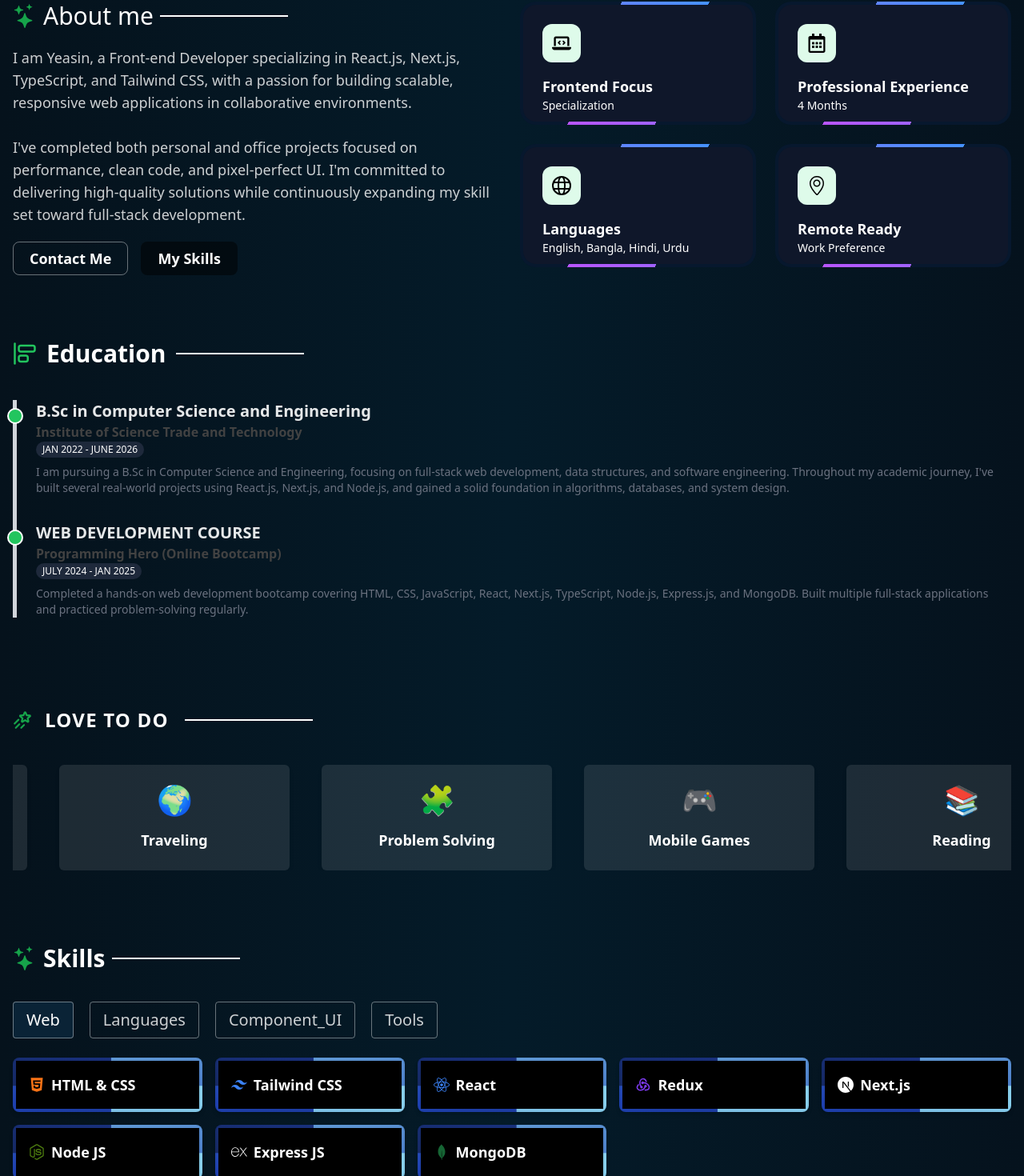
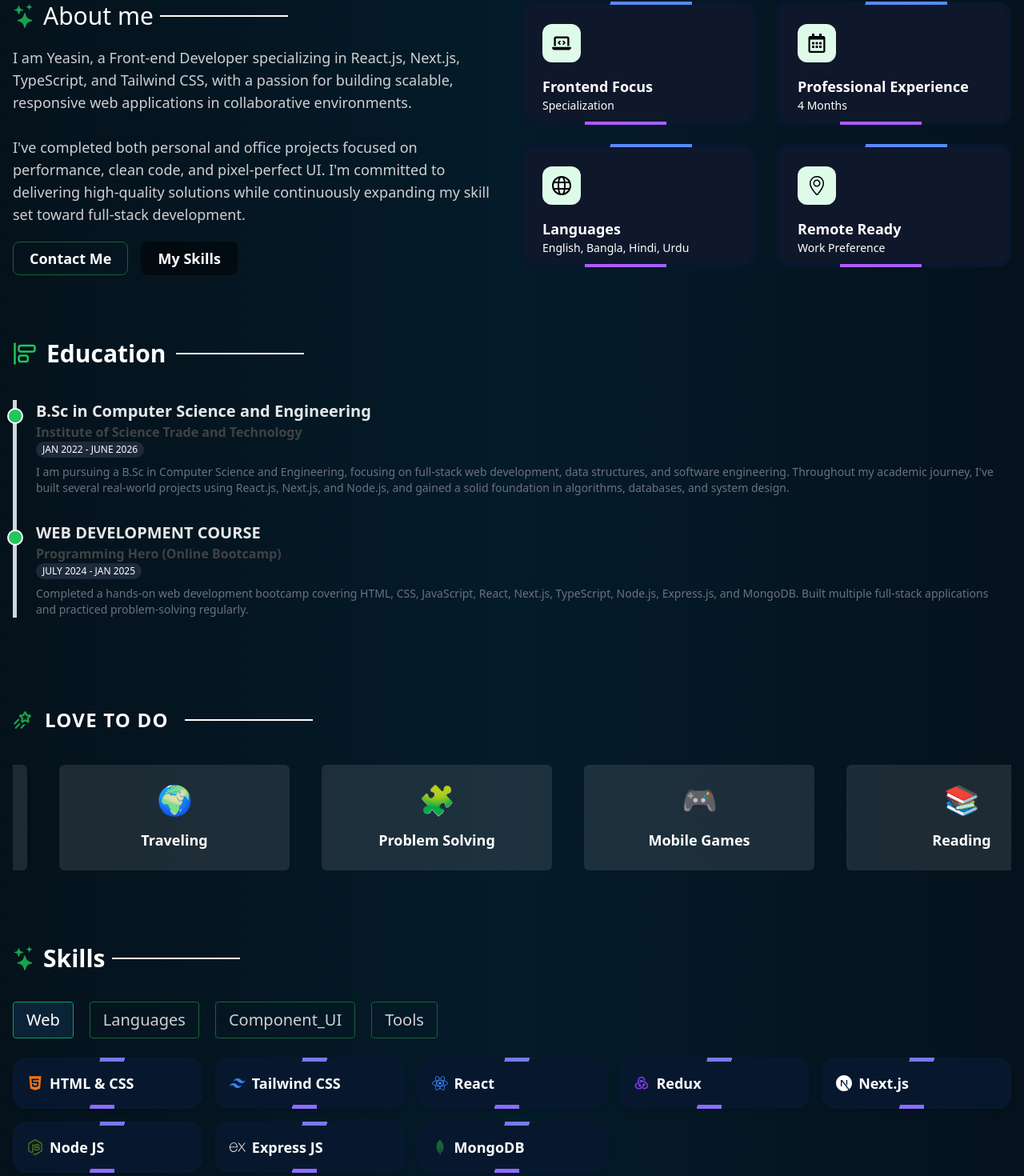
Before and after one commit to mdYeasinIslam/My_Portfolio, a Next.js app: page / in a window 1280 px wide. Shown: the part 798-2268 px from the top of the page at 80% size. Built offline with nearby package versions, Linux system fonts and the light colour scheme.

Commit message:
add animation in skill cards

```diff
--- a/src/SharedComponent/Navbar.tsx
+++ b/src/SharedComponent/Navbar.tsx
@@ -136,7 +136,7 @@ export const Navbar = () => {
         <button
           title="Download My Resume"
           onClick={handleResumeDownload}
-          className="text-white text-sm md:text-base font-semibold bg-transparent hover:bg-black/90 border border-white/40 py-1  px-3 md:py-2 rounded-lg duration-300 "
+          className="text-white text-sm md:text-base font-semibold bg-transparent hover:bg-black/90 border border-[--primary-color-700] py-1  px-3 md:py-2 rounded-lg duration-300 "
         >
           Get Resume
         </button>
--- a/src/app/globals.css
+++ b/src/app/globals.css
@@ -30,14 +30,14 @@ html {
 /* From Uiverse.io by bhaveshxrawat */
 .aboutCard {
   /* width: 290px; */
-  height: 154px;
+  /* height: 154px; */
   background: #07182E;
   position: relative;
   display: flex;
   place-content: center;
   place-items: center;
   overflow: hidden;
-  border-radius: 20px;
+  border-radius: 16px;
 }
 
 
@@ -45,11 +45,11 @@ html {
 .aboutCard::before {
   content: '';
   position: absolute;
-  width: 100px;
+  /* width: 100px; */
   background-image: linear-gradient(180deg, rgb(0, 183, 255), rgb(255, 48, 255));
-  height: 300%;
+  /* height: 300%; */
   animation: rotBGimg 3s linear infinite;
-  transition: all 0.2s linear;
+  transition: all 1s linear;
 }
 
 @keyframes rotBGimg {
@@ -58,7 +58,7 @@ html {
   }
 
   to {
-    transform: rotate(360deg);
+    transform: rotate(180deg);
   }
 }
 
@@ -66,7 +66,6 @@ html {
   content: '';
   position: absolute;
   background: #07182E;
-  ;
   inset: 5px;
   border-radius: 15px;
 }
--- a/src/components/About/About.tsx
+++ b/src/components/About/About.tsx
@@ -59,7 +59,7 @@ export const About = () => {
           {/* Button Group */}
           <div className="flex gap-5 md:gap-4 ">
             <Link to="Contact" smooth={true} duration={500}>
-              <button className="text-sm md:text-lg  text-white bg-transparent hover:bg-black/90 border border-white/40 font-semibold  px-5 py-1.5 rounded-lg ">
+              <button className="text-sm md:text-lg  text-white bg-transparent hover:bg-black/90 border border-[--primary-color-700] font-semibold  px-5 py-1.5 rounded-lg ">
                 Contact Me
               </button>
             </Link>
--- a/src/components/About/AboutCards.tsx
+++ b/src/components/About/AboutCards.tsx
@@ -41,7 +41,7 @@ const AboutCards = () => {
             <div
               key={index}
               // className="p-2 lg:p-4 xl:p-6 rounded-xl md:rounded-2xl border border-gray-200 shadow-sm hover:shadow transition bg-gradient-to-r from-white to-[#faeef6]"
-              className="aboutCard p-2 lg:p-4 xl:p-1 "
+              className="aboutCard h-[154px] before:w-[100px] before:h-[300%] p-2 lg:p-4 xl:p-1 "
             >
               <div
                 key={index}
--- a/src/components/Home/Banner/HeroBanner.tsx
+++ b/src/components/Home/Banner/HeroBanner.tsx
@@ -169,8 +169,8 @@ export default function HeroBanner() {
 
               {/* Description */}
               <p className="text-white/80  font-medium text-sm md:text-lg  max-w-lg animate-fade-in-up delay-300 !mt-0">
-                  We're a team of strategic working globally with largest
-                  brands, We believe that progress only you to play things safe.
+                We're a team of strategic working globally with largest brands,
+                We believe that progress only you to play things safe.
               </p>
               <ul className="w-fit skills-list list-disc list-inside  flex flex-wrap gap-x-4 xl:gap-x-10 font-medium text-sm md:text-lg  lg:text-xl  [&>li::marker]:[margin-right:0] [&>li::marker]:[text-indent:0]">
                 <li>Typescript</li>
@@ -205,7 +205,7 @@ export default function HeroBanner() {
                       color: "white",
                       border: " 1px solid #475569",
                     }}
-                      className="md:!text-lg !normal-case !rounded-lg !shadow-none hover:!bg-black/50  !transition-all !duration-300"
+                    className="md:!text-lg !normal-case !rounded-lg !shadow-none hover:!bg-black/50  !transition-all !duration-300 border !border-[--primary-color-700]"
                   >
                     Hire me
                   </Button>
@@ -220,8 +220,10 @@ export default function HeroBanner() {
                   }}
                   onClick={() => {
                     const link = document.createElement("a");
-                      link.href = "/Mohammad Yeasin -Frontend developer(Resume).pdf"; // File location in the public folder
-                      link.download = "Mohammad Yeasin -Frontend developer(Resume).pdf"; // Filename when downloading
+                    link.href =
+                      "/Mohammad Yeasin -Frontend developer(Resume).pdf"; // File location in the public folder
+                    link.download =
+                      "Mohammad Yeasin -Frontend developer(Resume).pdf"; // Filename when downloading
                     link.click();
                   }}
                   className="md:!text-lg !normal-case !rounded-lg !bg-black/50  hover:!border-white/50 !transition-colors !duration-300"
--- a/src/components/Skills/Skills.tsx
+++ b/src/components/Skills/Skills.tsx
@@ -107,8 +107,8 @@ const Skills = () => {
               className={`px-4 py-2 border  font-medium ${
                 activeCategory === category
                   ? "bg-[#0a2336] text-white "
-                  : "bg-transparent border-white/20  text-white/80"
-              } rounded transition duration-300 border-white/40 hover:bg-[#0a2336] hover:text-white`}
+                  : "bg-transparent border-[--primary-color-700]  text-white/80"
+              } rounded transition duration-300 border-[--primary-color-600] hover:bg-[#0a2336] hover:text-white`}
             >
               {category}
             </button>
--- a/src/components/Skills/SkillsCard.tsx
+++ b/src/components/Skills/SkillsCard.tsx
@@ -12,26 +12,8 @@ interface PropType {
 export default function SkillsCard({ skill }: PropType) {
   return (
     <>
-      <motion.div
-        className="bg-[#0F172A] p-0.5 rounded shadow-md  hover:scale-105 duration-300 transition-transform "
-        style={{
-          background: "#0F172A",
-          borderRadius: "0.5rem",
-          border: "2px solid transparent",
-          backgroundImage: `conic-gradient(from 0deg at 50% 50%, #87ceeb, #1e40af, #0F172A, #1e40af, #87ceeb, #87ceeb)`,
-          backgroundSize: "300% 300%",
-        }}
-        animate={{
-          backgroundPosition: ["0% 0%", "300% 300%"],
-        }}
-        transition={{
-          duration: 15,
-          repeat: Infinity,
-          ease: "linear",
-          repeatType: "loop",
-        }}
-      >
-        <div className="w-full h-full flex items-center gap-2 bg-black p-2 lg:p-4">
+      <motion.div className="aboutCard before:w-[30px] before:h-[900%] bg-transparent p-0.5 rounded shadow-md  hover:scale-105 duration-300 transition-transform ">
+        <div className="w-full h-full  flex items-center gap-2 p-2 lg:p-4 z-10">
           <div>{skill?.icon}</div>
           <h1 className="text-sm md:text-lg font-bold">{skill.name}</h1>
         </div>
```
Lines whose indentation alone changed are shown as unchanged.
